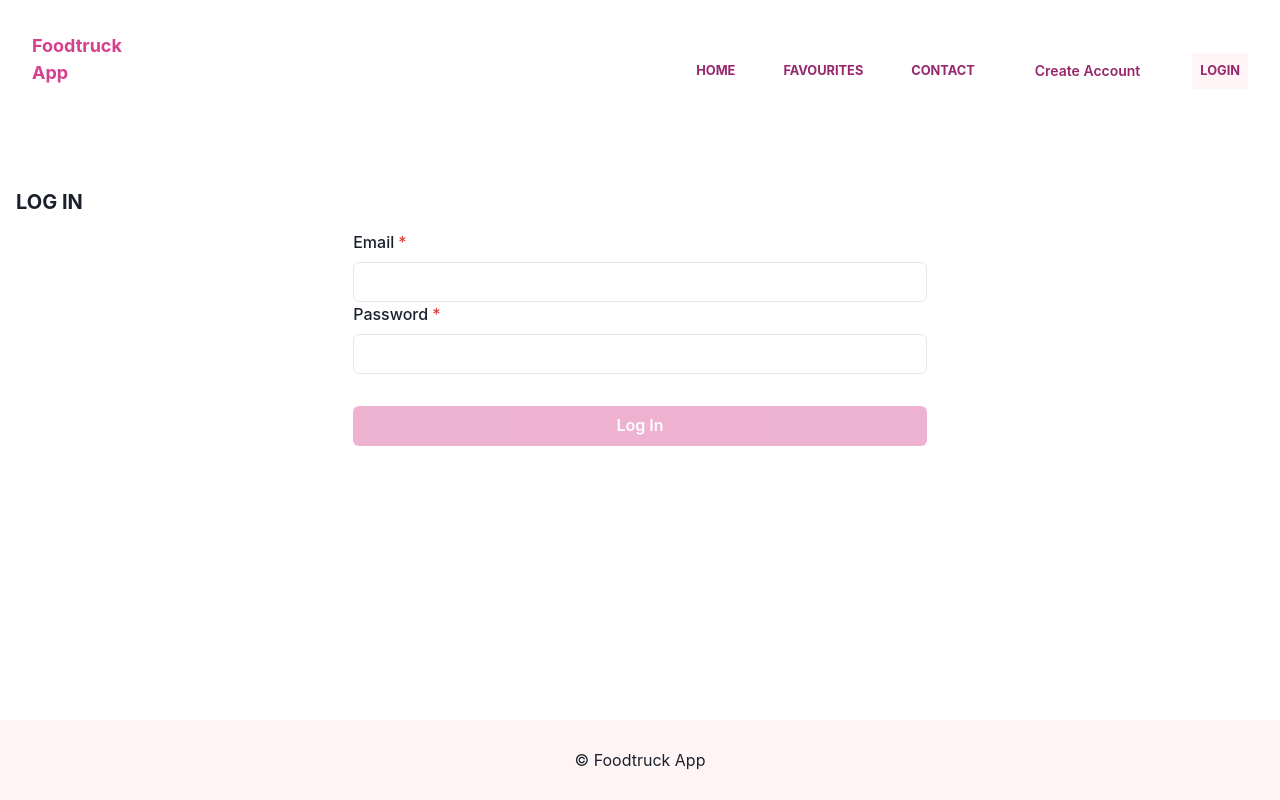
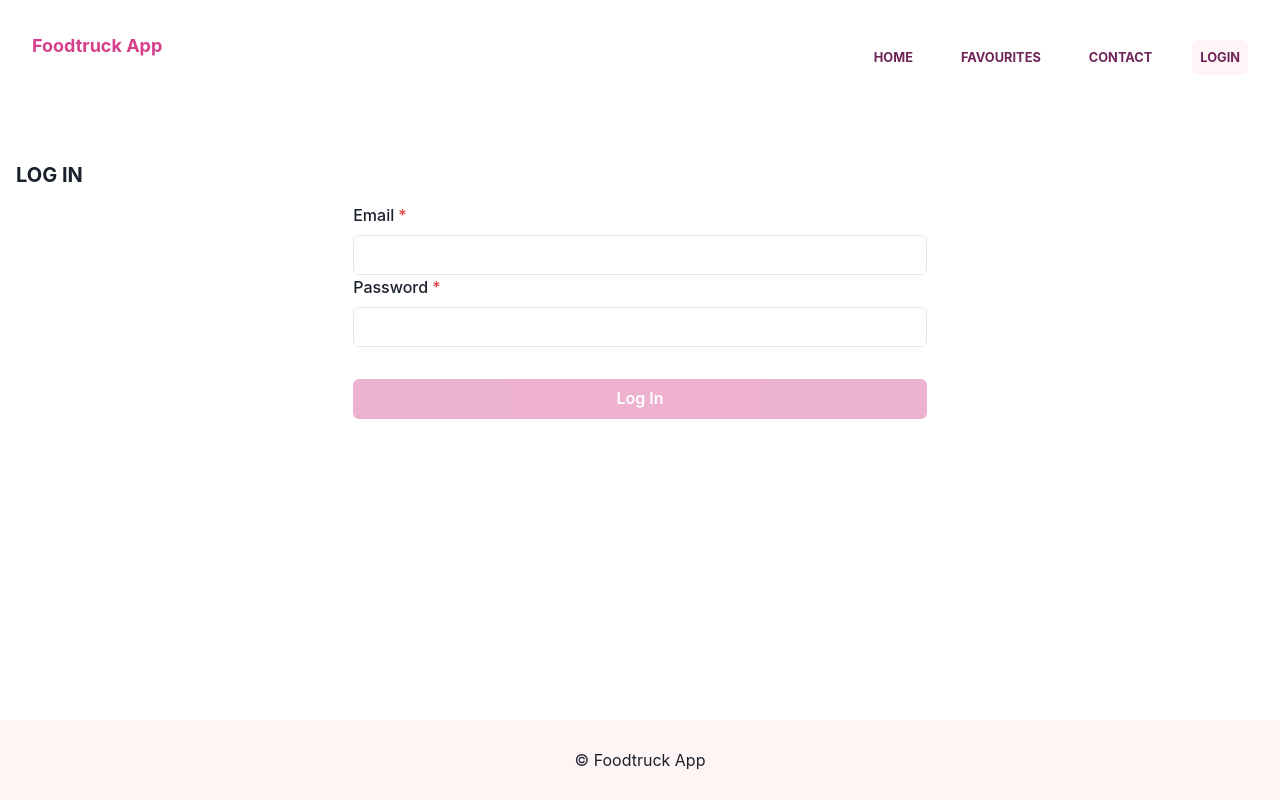
Before and after one commit to faridaalin/js-ca-client, a Next.js app: page /login in a window 1280 px wide. Built offline with nearby package versions, Linux system fonts and the light colour scheme.

Commit message:
WIP: padding

```diff
--- a/components/activeLink/index.js
+++ b/components/activeLink/index.js
@@ -16,8 +16,8 @@ const ActiveLink = ({ href, router, children }) => {
       <Link
         color='pink.700'
         bg={isCurrentPath ? 'pink.50' : ''}
+        rounded='md'
         p='2'
-        mr='auto'
         fontSize='0.8rem'
         className={styles.navItem}
       >
--- a/components/card/index.js
+++ b/components/card/index.js
@@ -43,6 +43,7 @@ const Card = ({ foodtruck }) => {
       borderRadius='lg'
       overflow='hidden'
       className={styles.card}
+      boxShadow='sm'
     >
       <Box position='relative' w='100%' h={200}>
         <Image
--- a/components/logo/index.js
+++ b/components/logo/index.js
@@ -6,7 +6,11 @@ function Logo(props) {
   return (
     <Box {...props}>
       <NextLink href='/' passHref>
-        <Link color='pink.500' mr='4' style={{ textDecoration: 'none' }}>
+        <Link
+          color={['white', 'white', 'pink.500', , 'pink.500']}
+          mr='4'
+          style={{ textDecoration: 'none' }}
+        >
           <Text fontSize='lg' fontWeight='bold'>
             Foodtruck App
           </Text>
--- a/components/navigationHeader/index.js
+++ b/components/navigationHeader/index.js
@@ -1,5 +1,5 @@
 import React from 'react';
-import { Link, Box, Flex, Text, Button, Stack } from '@chakra-ui/react';
+import { Center, Box, Flex, Text, Button, Stack } from '@chakra-ui/react';
 import Logo from '../logo';
 import { useAuth } from '../../context/auth';
 import ActiveLink from '../activeLink';
@@ -12,10 +12,7 @@ const NavBar = (props) => {
 
   return (
     <NavBarContainer {...props}>
-      <Logo
-        w='100px'
-        color={['white', 'white', 'primary.500', 'primary.500']}
-      />
+      <Logo w='200px' />
       <MenuToggle toggle={toggle} isOpen={isOpen} />
       <MenuLinks isOpen={isOpen} />
     </NavBarContainer>
@@ -54,8 +51,12 @@ const MenuToggle = ({ toggle, isOpen }) => {
 
 const MenuItem = ({ children, isLast, to = '/', ...rest }) => {
   return (
-    <ActiveLink href={to} color='pink.500'>
-      <Text display='block' {...rest}>
+    <ActiveLink href={to}>
+      <Text
+        display='block'
+        {...rest}
+        color={['gray.800', 'gray.800', 'pink.800', 'pink.800']}
+      >
         {children}
       </Text>
     </ActiveLink>
@@ -79,20 +80,6 @@ const MenuLinks = ({ isOpen }) => {
         <MenuItem to='/'>Home</MenuItem>
         <MenuItem to='/favourites'>Favourites </MenuItem>
         <MenuItem to='/contact'>Contact </MenuItem>
-
-        <MenuItem to='/signup' isLast>
-          <Button
-            size='sm'
-            rounded='md'
-            // color={['primary.500', 'primary.500', 'white', 'white']}
-            bg={['white', 'white', 'primary.500', 'primary.500']}
-            _hover={{
-              bg: ['primary.100', 'primary.100', 'primary.600', 'primary.600'],
-            }}
-          >
-            Create Account
-          </Button>
-        </MenuItem>
         {authToken ? <LogoutButton /> : <MenuItem to='/login'>Login </MenuItem>}
       </Stack>
     </Box>
@@ -109,8 +96,8 @@ const NavBarContainer = ({ children, ...props }) => {
       w='100%'
       mb={8}
       p={8}
-      bg={['primary.500', 'primary.500', 'transparent', 'transparent']}
-      color={['white', 'white', 'primary.700', 'primary.700']}
+      bg={['pink.500', 'pink.500', 'transparent', 'transparent']}
+      color={['black', 'black', 'pink.700', 'pink.700']}
       {...props}
     >
       {children}
```
Also changed, not shown: components/heading/index.js (deleted, +0 -9 lines), components/menuItem/index.js (deleted, +0 -12 lines), components/menuLinks/index.js (deleted, +0 -39 lines), components/menuToggle/index.js (deleted, +0 -35 lines), components/navBarContainer/index.js (deleted, +0 -21 lines), components/navbar/index.js (deleted, +0 -56 lines).
